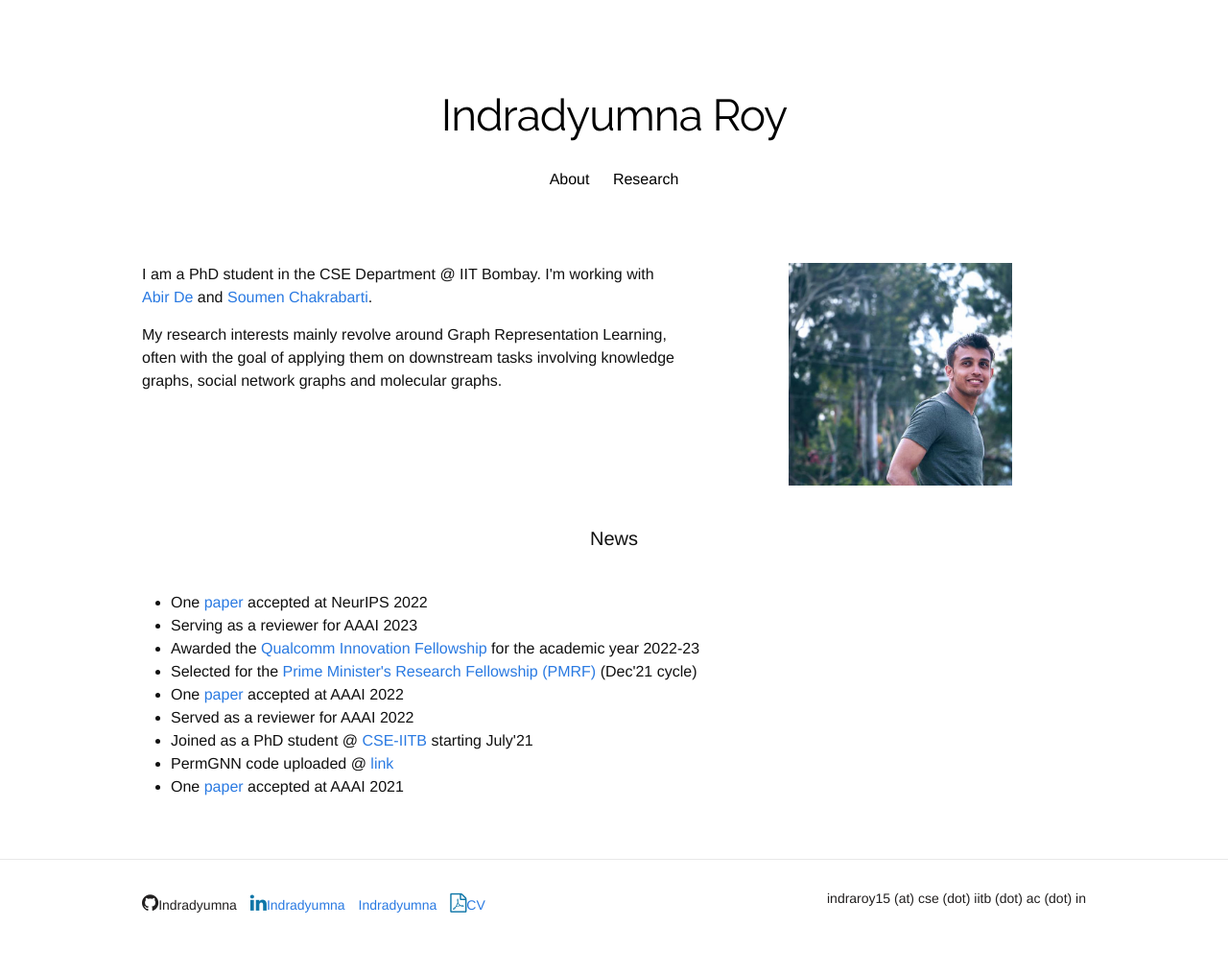
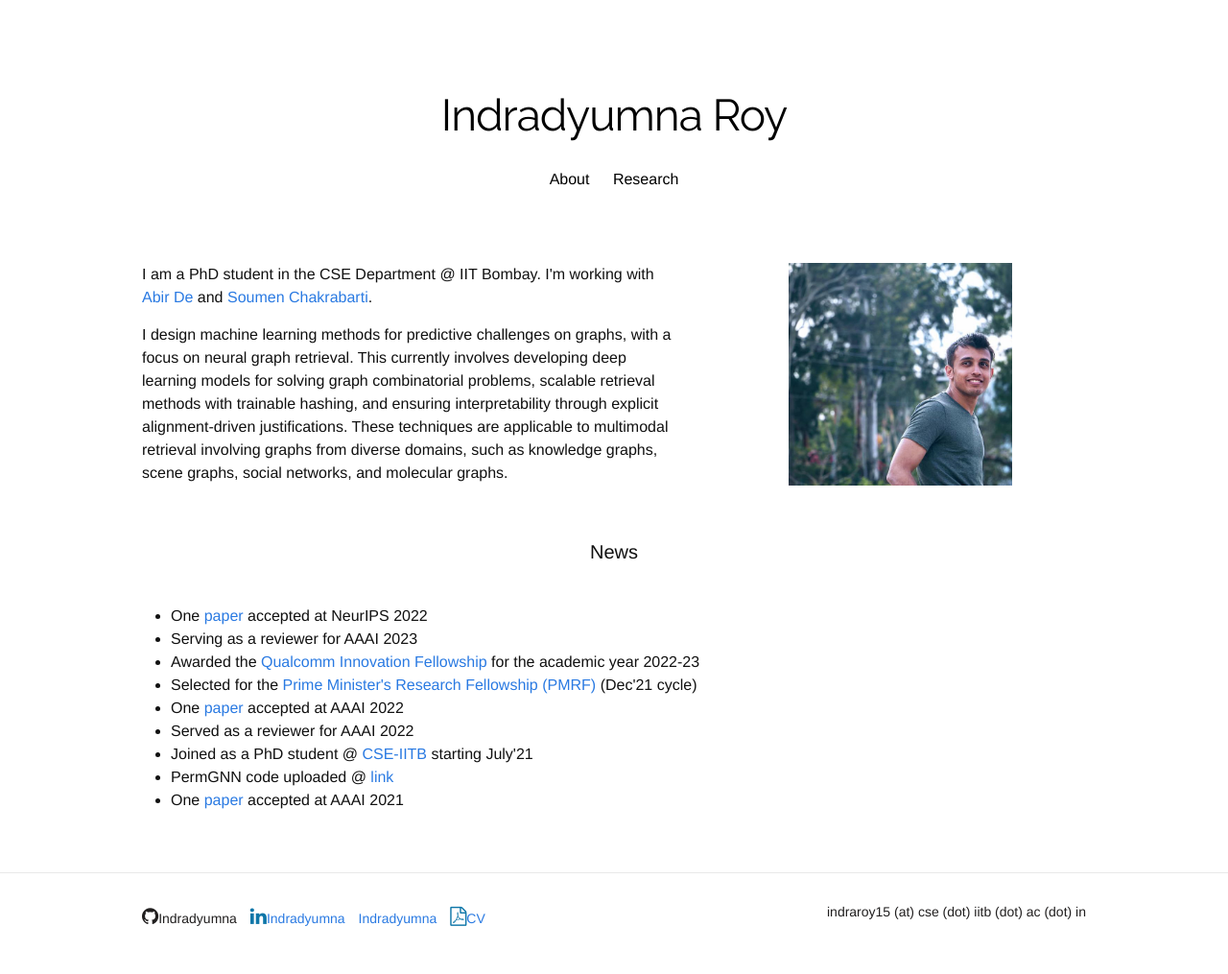
Before and after one commit to Indradyumna/indradyumna.github.io, a Jekyll site: the page built from index.html, in a window 1280 px wide. Shown: the whole page at 96% size. Built offline with Jekyll 4.4.1, drawn with Linux system fonts in a browser that asks for light colours; nearby versions of some CDN libraries; some web fonts are replaced; a style sheet for code colours, icons or effects is not loaded.

Commit message:
description

```diff
--- a/index.html
+++ b/index.html
@@ -9,7 +9,8 @@ title: "Indradyumna Roy"
 		<p> I am a PhD student in the CSE Department @ IIT Bombay. I'm working with <a href="https://abir-de.github.io/">Abir De</a> and
 <a href="https://www.cse.iitb.ac.in/~soumen">Soumen Chakrabarti</a>.</p>
 
-		<p> My research interests mainly revolve around Graph Representation Learning, often with the goal of applying them on downstream tasks involving knowledge graphs, social network graphs and molecular graphs. </p>
+		<p>  I design machine learning methods for predictive challenges on graphs, with a focus on neural graph retrieval. This currently involves developing deep learning models for solving graph combinatorial problems,  scalable retrieval methods with trainable hashing, and ensuring interpretability through explicit alignment-driven justifications.
+These techniques are applicable to multimodal retrieval involving graphs from diverse domains, such as knowledge graphs, scene graphs, social networks, and molecular graphs.</p>
 
 	</div>
 
```
